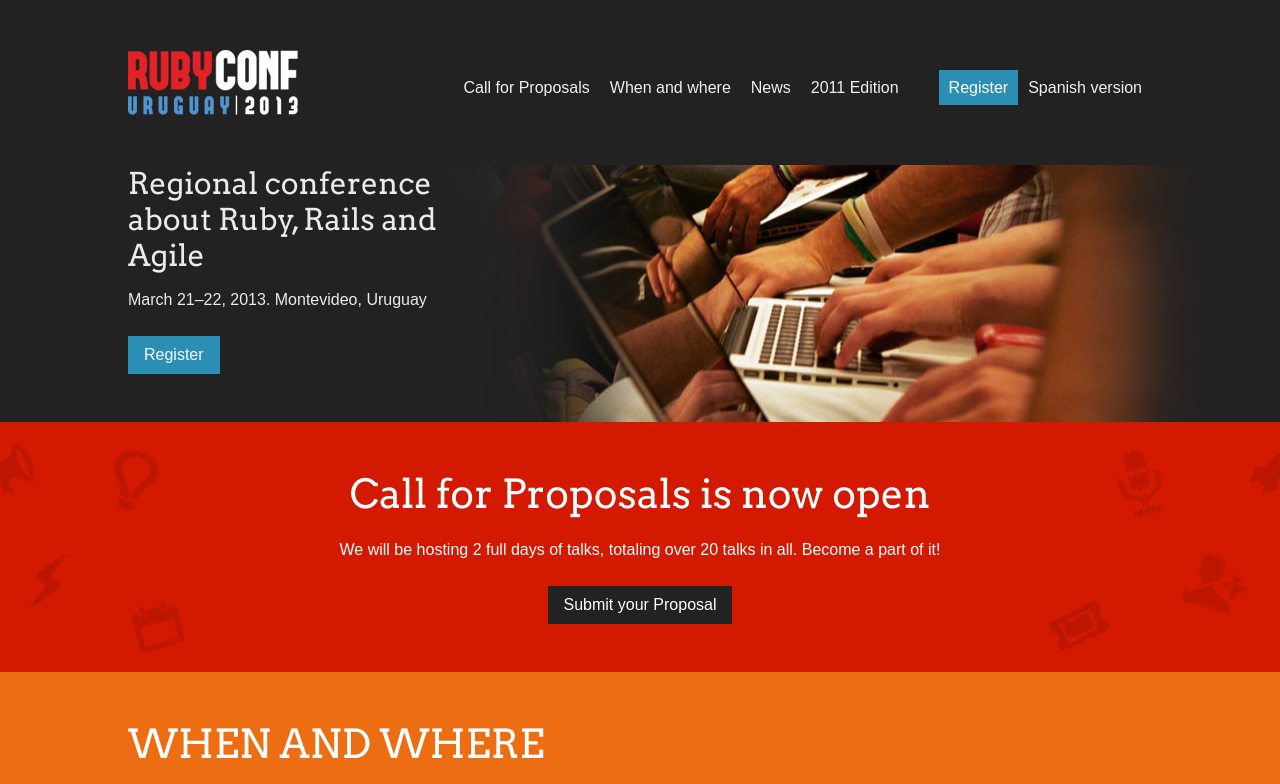
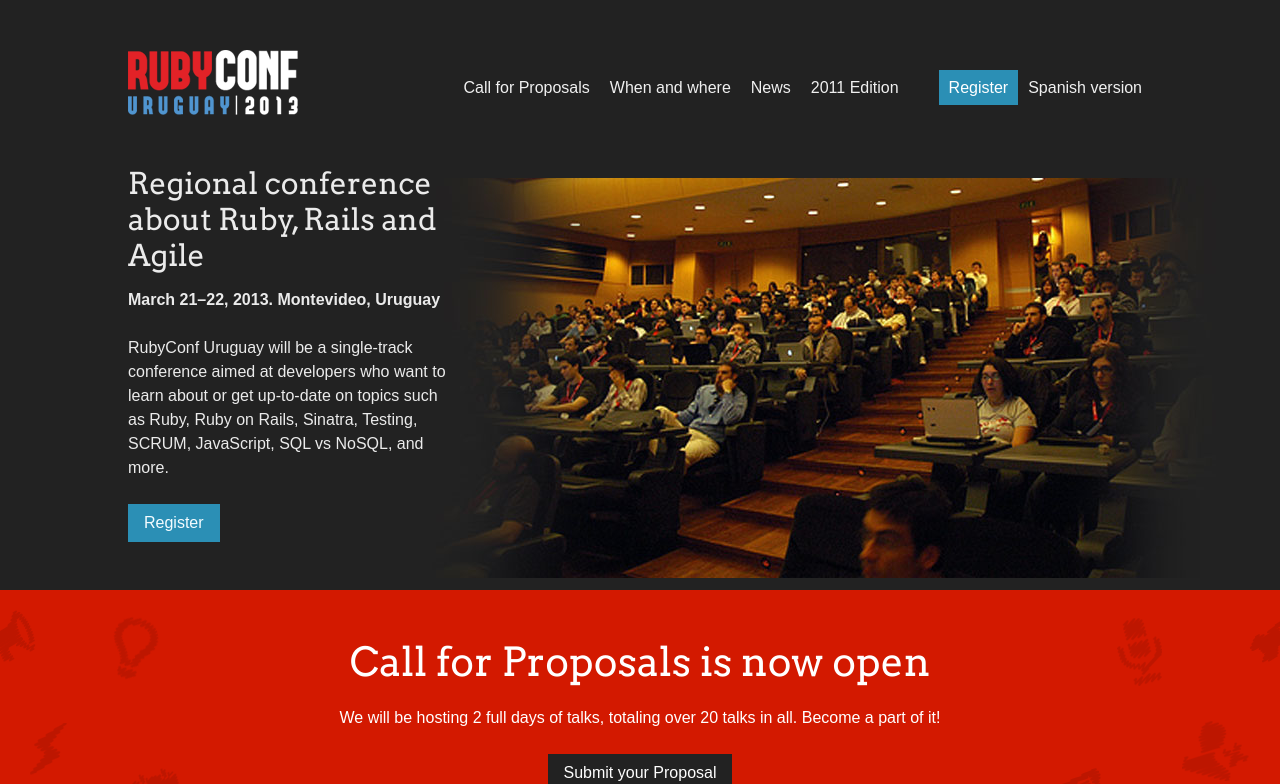
Before and after one commit to rubyconfuruguay/rubyconfuruguay-2013, a Jekyll site: the page built from index.html, in a window 1280 px wide and 900 px high, cut to the strip 0-784 px from the top of the window. Built offline with Jekyll 4.4.1, drawn with Linux system fonts in a browser that asks for light colours; nearby versions of some CDN libraries; Markdown is read by kramdown in place of the engine named in the settings.

Commit message:
Update header image and text

```diff
--- a/index.html
+++ b/index.html
@@ -6,7 +6,10 @@
 <section id="intro">
     <div class="container">
         <h1 class="primary">Regional conference about Ruby, Rails and Agile</h1>
-        <p>March 21&ndash;22, 2013. Montevideo, Uruguay</p>
+        <p><strong>March 21&ndash;22, 2013. Montevideo, Uruguay</strong></p>
+
+        <p>RubyConf Uruguay will be a single-track conference aimed at developers who want to learn about or get up-to-date on topics such as Ruby, Ruby on Rails, Sinatra, Testing, SCRUM, JavaScript, SQL vs NoSQL, and more.</p>
+
         <a href="#" class="btn secondary">Register</a>
     </div>
 </section>
--- a/index_es.html
+++ b/index_es.html
@@ -7,6 +7,7 @@
     <div class="container">
         <h1 class="primary">Conferencia regional sobre Ruby, Rails y Agile</h1>
         <p>21&ndash;22 de Marzo, 2013. Montevideo, Uruguay</p>
+        <p>RubyConf Uruguay est&aacute; orientado a desarrolladores que quieran aprender o actualizarse en tecnolog&iacute;as como Ruby, Ruby on Rails, Sinatra, Testing, SCRUM, JavaScript, SQL vs NoSQL.</p>
         <a href="#" class="btn secondary">Reg&iacute;strate</a>
     </div>
 </section>
```
Also changed, not shown: media/img/home/intro_bg.jpg.
